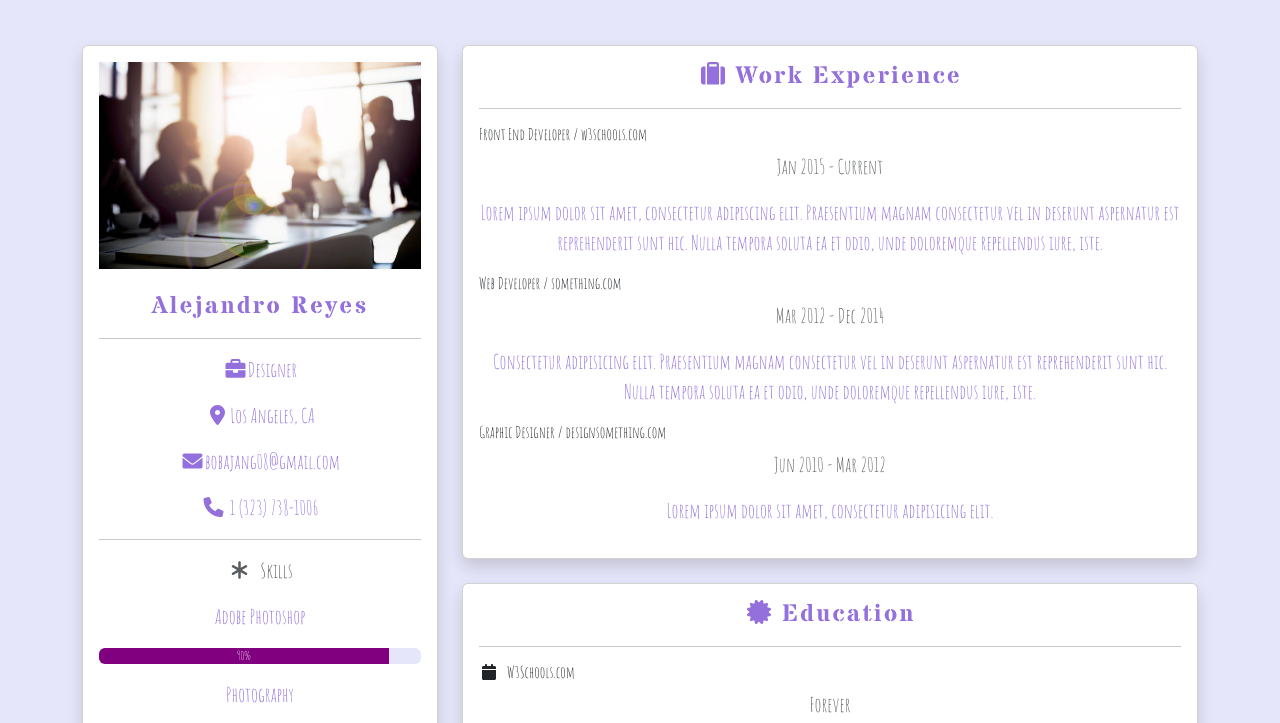
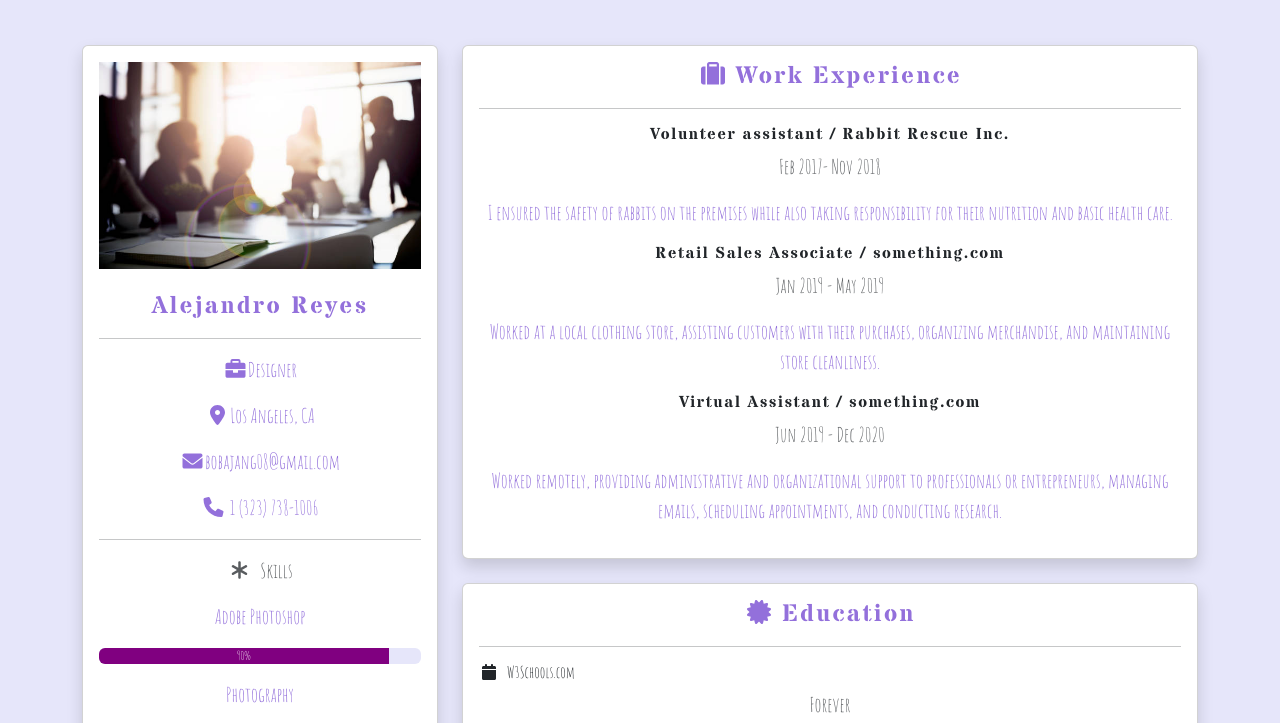
Before and after one commit to SilverAlyx/CIS162-Project-3, a plain HTML site: page Resume.html in a window 1280 px wide. Shown: the part 71-794 px from the top of the page. Drawn offline with nearby package versions, Linux system fonts and the light colour scheme; a web font is replaced by a local one.

Commit message:
Update Resume.html

```diff
--- a/Resume.html
+++ b/Resume.html
@@ -132,19 +132,19 @@
           <hr>
           <div class="timeline">
             <div class="timeline-item">
-              <h5 class="h6 mb-2">Front End Developer / w3schools.com</h5>
-              <p class="text-muted">Jan 2015 - Current</p>
-              <p>Lorem ipsum dolor sit amet, consectetur adipiscing elit. Praesentium magnam consectetur vel in deserunt aspernatur est reprehenderit sunt hic. Nulla tempora soluta ea et odio, unde doloremque repellendus iure, iste.</p>
+              <h2 class="h6 mb-2">Volunteer assistant / Rabbit Rescue Inc.</h2>
+              <p class="text-muted">Feb 2017- Nov 2018</p>
+              <p>I ensured the safety of rabbits on the premises while also taking responsibility for their nutrition and basic health care.</p>
             </div>
             <div class="timeline-item">
-              <h5 class="h6 mb-2">Web Developer / something.com</h5>
-              <p class="text-muted">Mar 2012 - Dec 2014</p>
-              <p>Consectetur adipisicing elit. Praesentium magnam consectetur vel in deserunt aspernatur est reprehenderit sunt hic. Nulla tempora soluta ea et odio, unde doloremque repellendus iure, iste.</p>
+              <h2 class="h6 mb-2">Retail Sales Associate / something.com</h2>
+              <p class="text-muted">Jan 2019 - May 2019</p>
+              <p>Worked at a local clothing store, assisting customers with their purchases, organizing merchandise, and maintaining store cleanliness.</p>
             </div>
             <div class="timeline-item">
-              <h5 class="h6 mb-2">Graphic Designer / designsomething.com</h5>
-              <p class="text-muted">Jun 2010 - Mar 2012</p>
-              <p>Lorem ipsum dolor sit amet, consectetur adipisicing elit.</p>
+              <h2 class="h6 mb-2">Virtual Assistant / something.com</h2>
+              <p class="text-muted">Jun 2019 - Dec 2020</p>
+              <p>Worked remotely, providing administrative and organizational support to professionals or entrepreneurs, managing emails, scheduling appointments, and conducting research.</p>
             </div>
           </div>
         </div>
```
